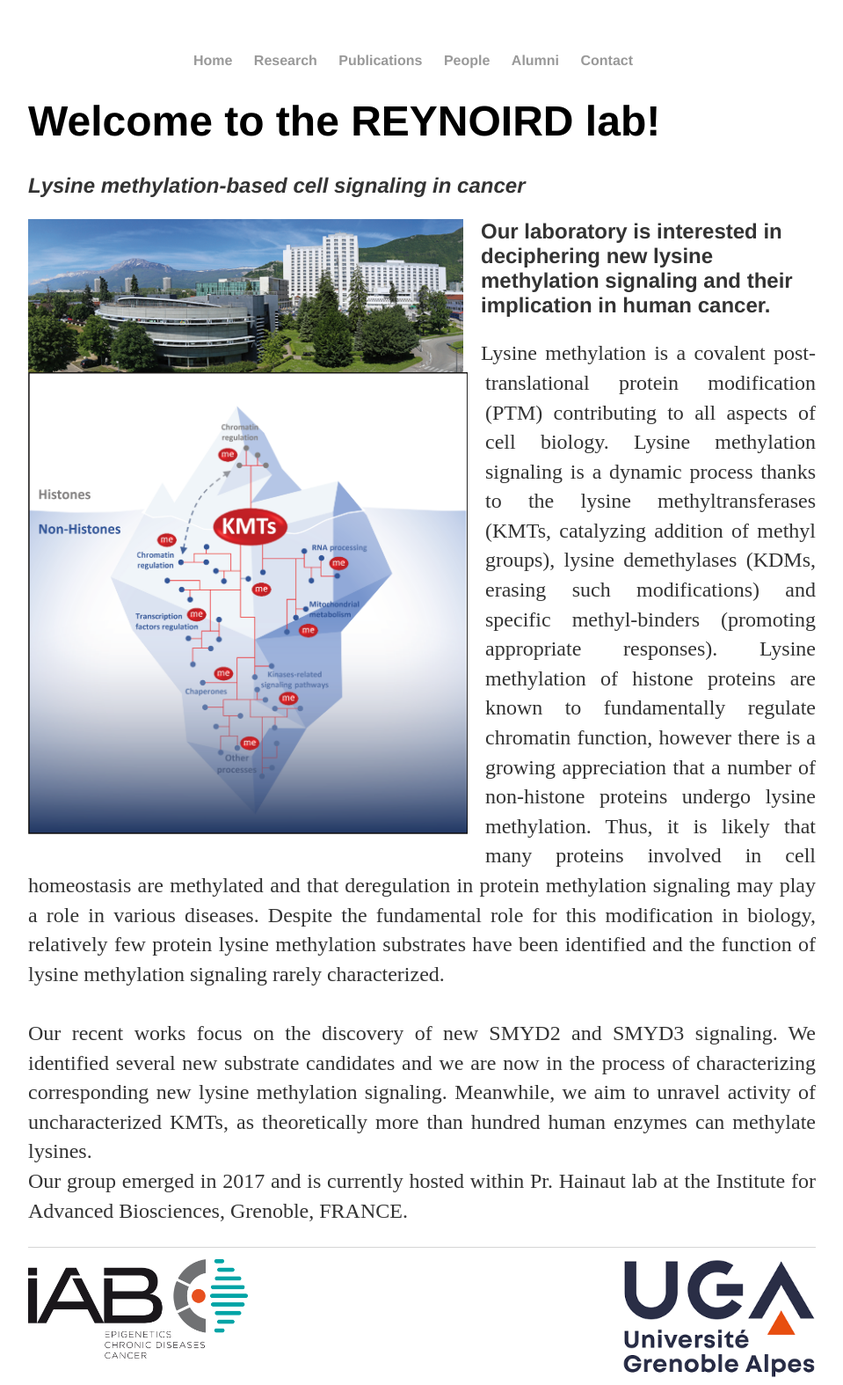
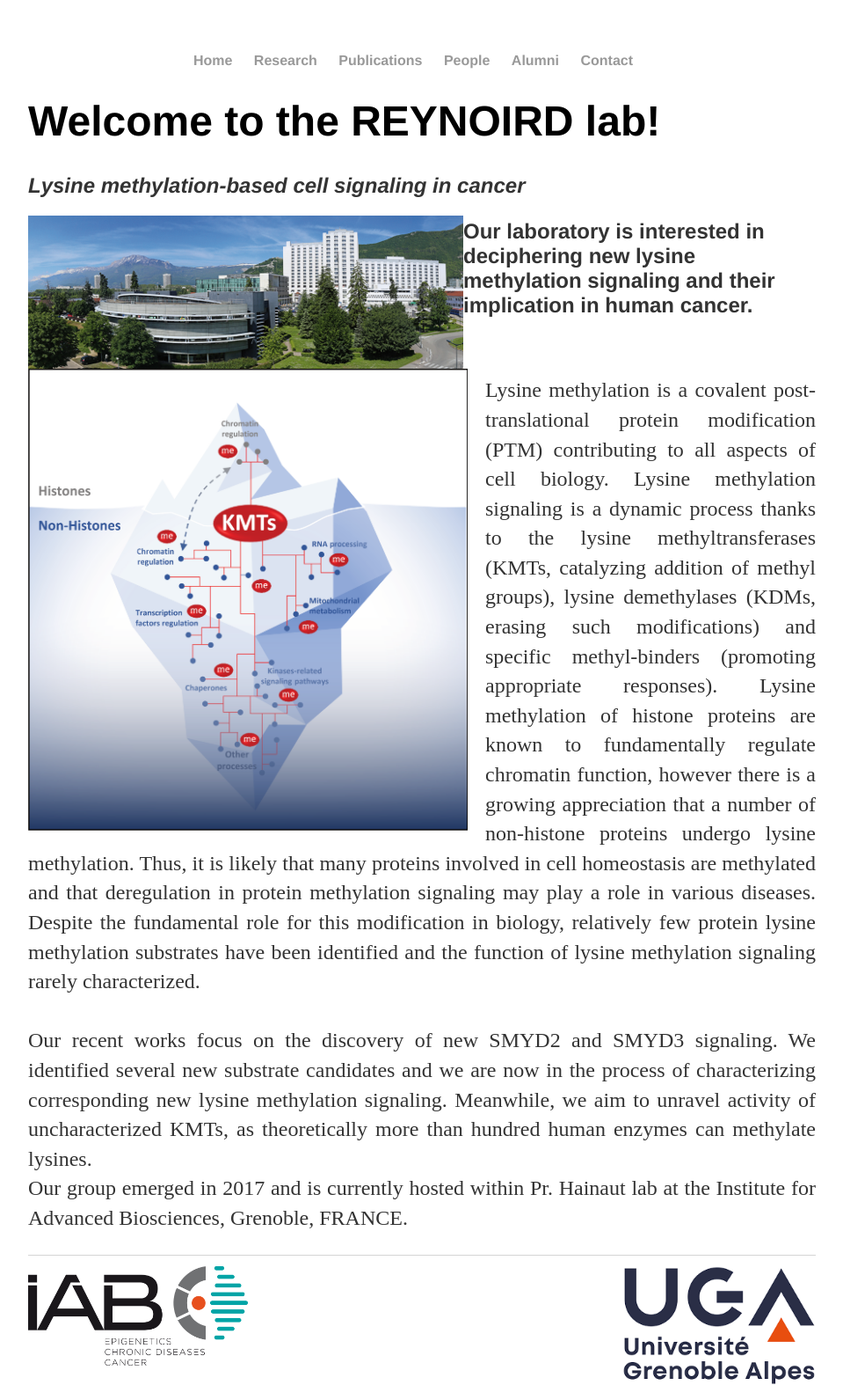
Before and after one commit to Reynoird-Lab/Reynoird-lab.github.io, a Jekyll site: the page built from index.html, in a window 1280 px wide. Shown: the whole page at 88% size, without its empty margins (160-1119 px from the left). Built offline with Jekyll 4.4.1, drawn with Linux system fonts in a browser that asks for light colours; Markdown is read by kramdown in place of the engine named in the settings.

Commit message:
Update index.html

```diff
--- a/index.html
+++ b/index.html
@@ -7,12 +7,13 @@
 
 		<h2><i>Lysine methylation-based cell signaling in cancer</i></h2>
 
-<div>
-	<img src="Images/IAB.png" title="IAB" align="left" style="margin: 0px 20px 0px 0px;" /><p><h2>Our laboratory is interested in deciphering new lysine methylation signaling and their implication in human cancer.</h2></p>
-</div>
 
-<div>
-	<img src="Images/Lukinovic V graphical abstract CMYK_revision.png" title="Lysine Methylation Signaling" align="left" width="500" style="margin: 0px 20px 20px 0px;" /><p align="justify">Lysine methylation is a covalent post-translational protein modification (PTM) contributing to all aspects of cell biology. Lysine methylation signaling is a dynamic process thanks to the lysine methyltransferases (KMTs, catalyzing addition of methyl groups), lysine demethylases (KDMs, erasing such modifications) and specific methyl-binders (promoting appropriate responses). Lysine methylation of histone proteins are known to fundamentally regulate chromatin function, however there is a growing appreciation that a number of non-histone proteins undergo lysine methylation. Thus, it is likely that many proteins involved in cell homeostasis are methylated and that deregulation in protein methylation signaling may play a role in various diseases. Despite the fundamental role for this modification in biology, relatively few protein lysine methylation substrates have been identified and the function of lysine methylation signaling rarely characterized. <br>
+<img src="Images/IAB.png" title="IAB" align="left" />
+<p><h2>Our laboratory is interested in deciphering new lysine methylation signaling and their implication in human cancer.</h2></p>
+<br>
+
+<img src="Images/Lukinovic V graphical abstract CMYK_revision.png" title="Lysine Methylation Signaling" align="left" width="500" style="margin: 0px 20px 20px 0px;" />
+<p align="justify">Lysine methylation is a covalent post-translational protein modification (PTM) contributing to all aspects of cell biology. Lysine methylation signaling is a dynamic process thanks to the lysine methyltransferases (KMTs, catalyzing addition of methyl groups), lysine demethylases (KDMs, erasing such modifications) and specific methyl-binders (promoting appropriate responses). Lysine methylation of histone proteins are known to fundamentally regulate chromatin function, however there is a growing appreciation that a number of non-histone proteins undergo lysine methylation. Thus, it is likely that many proteins involved in cell homeostasis are methylated and that deregulation in protein methylation signaling may play a role in various diseases. Despite the fundamental role for this modification in biology, relatively few protein lysine methylation substrates have been identified and the function of lysine methylation signaling rarely characterized. <br>
 <br> Our recent works focus on the discovery of new SMYD2 and SMYD3 signaling. We identified several new substrate candidates and we are now in the process of characterizing corresponding new lysine methylation signaling. Meanwhile, we aim to unravel activity of uncharacterized KMTs, as theoretically more than hundred human enzymes can methylate lysines. <br>
 Our group emerged in 2017 and is currently hosted within Pr. Hainaut lab at the Institute for Advanced Biosciences, Grenoble, FRANCE.
-	</p></div>
+	</p>
```
